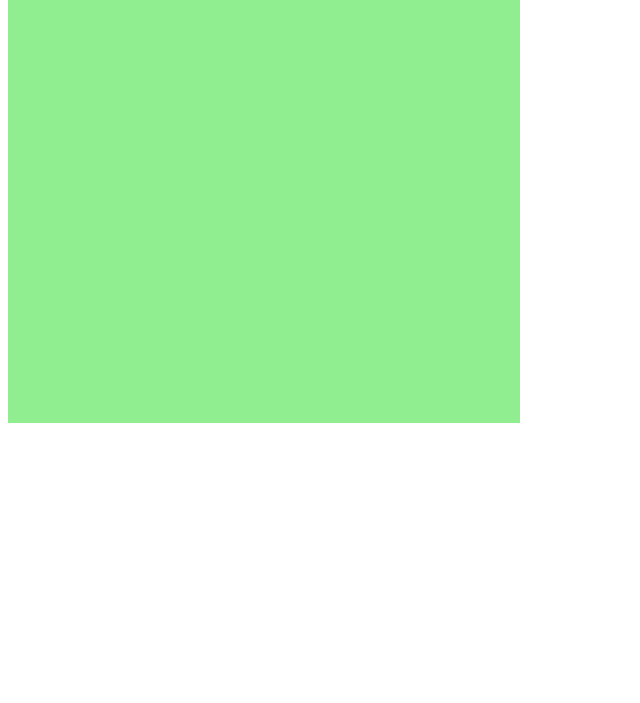
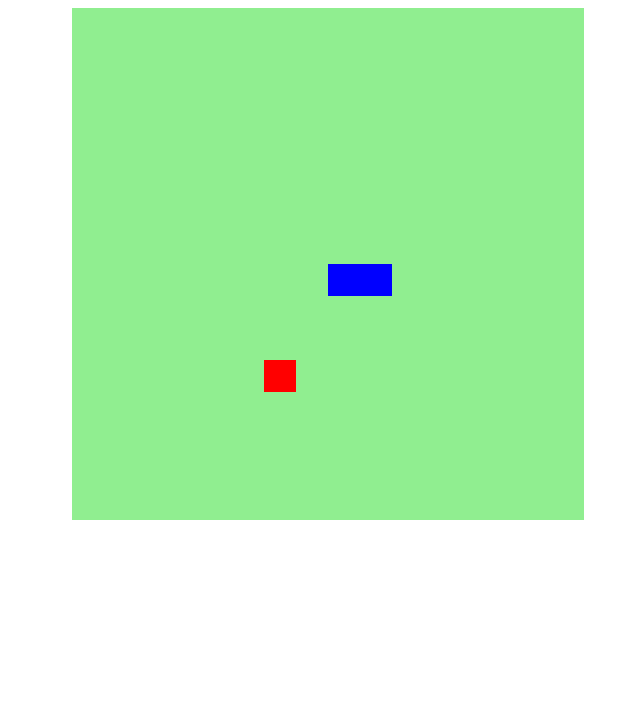
Before and after one commit to akoshimizu/Jogo-Snake, a plain HTML site: page index.html in a window 1280 px wide. Shown: the part 97-800 px from the top of the page, without its empty margins (0-640 px from the left). Drawn offline with Linux system fonts and the light colour scheme.

Commit message:
Projeto final

```diff
--- a/index.html
+++ b/index.html
@@ -9,6 +9,7 @@
     <title>NewSnake</title>
 </head>
 <body>
+    <h1>New Snake</h1>
     <canvas id="snake" width="512" height="512"></canvas>
 </body>
 </html>
--- a/script.js
+++ b/script.js
@@ -1,6 +1,16 @@
 let canvas = document.getElementById("snake");
 let context = canvas.getContext("2d");
 let box = 32;
+let snake = [];
+snake[0] = {
+    x: 8 * box,
+    y: 8 * box
+}
+let direction = "right";
+let comida = {
+    x: Math.floor(Math.random() * 15 +1) * box,
+    y: Math.floor(Math.random() * 15 +1) * box,
+}
 
 function criarBackGround() {
     context.fillStyle = "lightgreen";
@@ -8,7 +18,64 @@ function criarBackGround() {
 }
 
 function criarSnake() {
-
+    for(i=0; i < snake.length; i++) {
+        context.fillStyle = "blue";
+        context.fillRect(snake[i].x, snake[i].y, box, box);
+    }
 }
 
-criarBackGround();
+function surgirComida() {
+    context.fillStyle = "red";
+    context.fillRect(comida.x, comida.y, box, box);
+}
+
+document.addEventListener('keydown', update);
+function update(event) {
+    if(event.keyCode == 40 && direction != "up") direction = "down";
+    if(event.keyCode == 37 && direction != "right") direction = "left";
+    if(event.keyCode == 38 && direction != "down") direction = "up";
+    if(event.keyCode == 39 && direction != "left") direction = "right";
+}
+
+function iniciarJogo() {
+
+    if(snake[0].x > 15 * box && direction == "right") snake[0].x = 0;
+    if(snake[0].x < 0  && direction == "left") snake[0].x = 16 * box;
+    if(snake[0].y > 15 * box && direction == "down") snake[0].y = 0;
+    if(snake[0].y < 0  && direction == "up") snake[0].y = 16 * box;
+
+    for(i = 1; i< snake.length; i++) {
+        if(snake[0].x == snake[i].x && snake[0].y == snake[i].y) {
+            clearInterval(jogo);
+            alert('Game Over!!!')
+        }
+    }
+
+    criarBackGround();
+    criarSnake();
+    surgirComida();
+
+    let snakeX = snake[0].x;
+    let snakeY = snake[0].y;
+
+    if(direction == "right") snakeX += box;
+    if(direction == "left") snakeX -= box;
+    if(direction == "up") snakeY -= box;
+    if(direction == "down") snakeY += box;
+
+    if(snakeX != comida.x || snakeY != comida.y) {
+        snake.pop();
+    } else {
+        comida.x = Math.floor(Math.random() * 15 +1) * box;
+        comida.y = Math.floor(Math.random() * 15 +1) * box;
+    }
+
+    let newHead = {
+        x: snakeX,
+        y: snakeY
+    }
+
+    snake.unshift(newHead);
+}
+
+let jogo = setInterval(iniciarJogo, 100);
--- a/style.css
+++ b/style.css
@@ -0,0 +1,11 @@
+body {
+    height: 50%;
+    width: 50%;
+    display: flex;
+    justify-content: center;
+    align-items: center;
+    flex-direction: column;
+    color: darkgoldenrod;
+    font-size: large;
+    font-family: "Segoe UI";
+}
```
